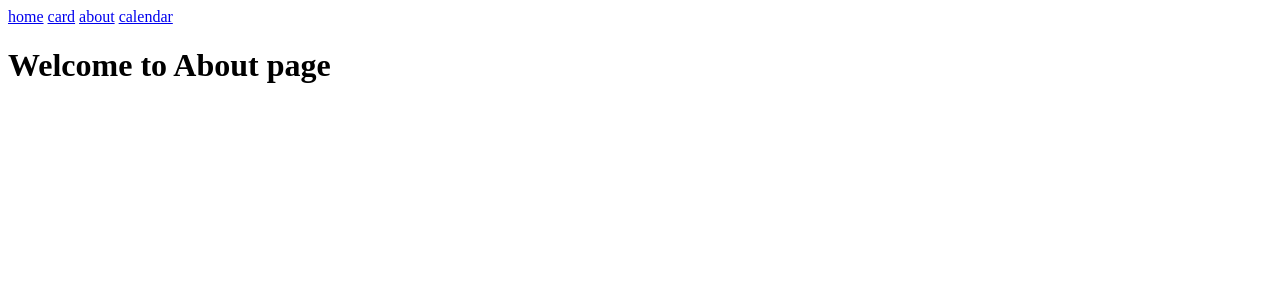
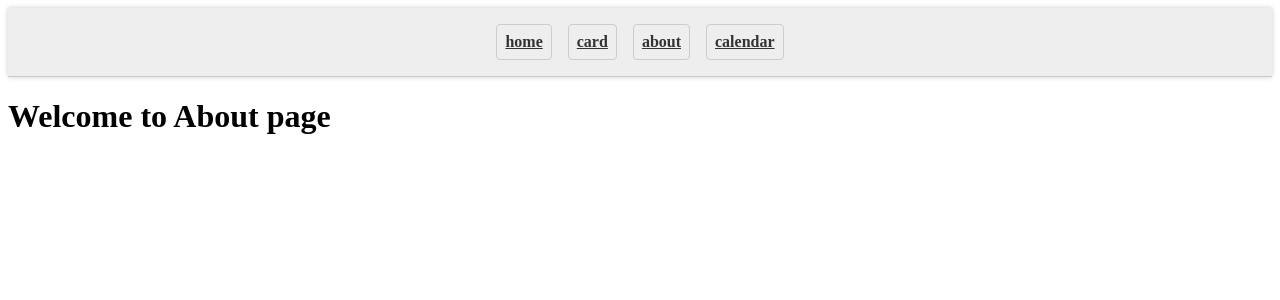
Before and after one commit to lazymesh/svelte-app-learn, a SvelteKit app: page /about in a window 1280 px wide. Shown: the top 300 px of the page. Built offline with nearby package versions, Linux system fonts and the light colour scheme.

Commit message:
css added for navigations

```diff
--- a/src/routes/+layout.svelte
+++ b/src/routes/+layout.svelte
@@ -10,3 +10,26 @@
 </nav>
 
 {@render children()}
+<style>
+nav {
+	display: flex;
+	gap: 1rem;
+	padding: 1rem;
+	border-bottom: 1px solid #ccc;
+	background-color: #eee;
+	box-shadow: 0 0 5px #ccc;
+	justify-content: center;
+	align-items: center;
+}
+nav a {
+	color: #333;
+	font-weight: bold;
+	padding: 0.5rem;
+	border: 1px solid #ccc;
+	border-radius: 0.25rem;
+
+}
+nav a:hover {
+	background-color: #ADD8E6;
+}
+</style>
```
